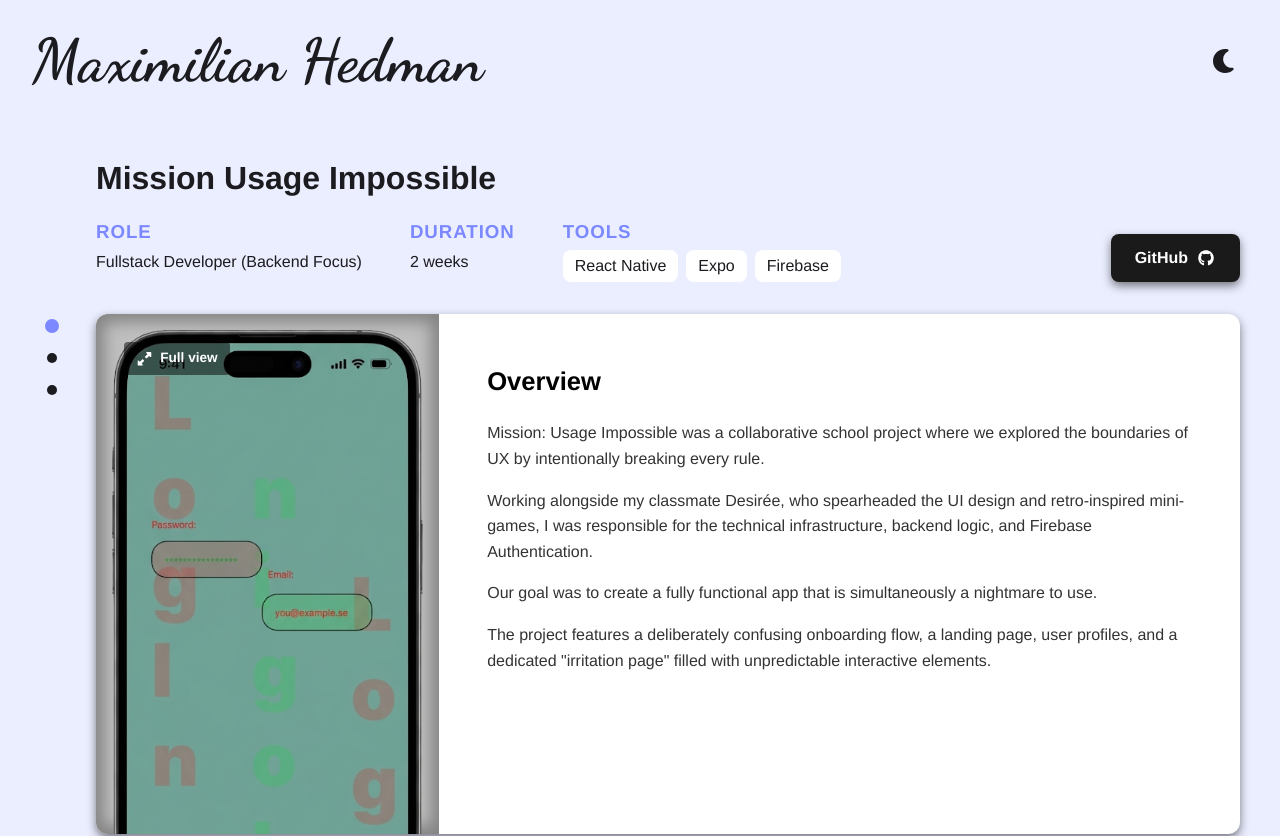
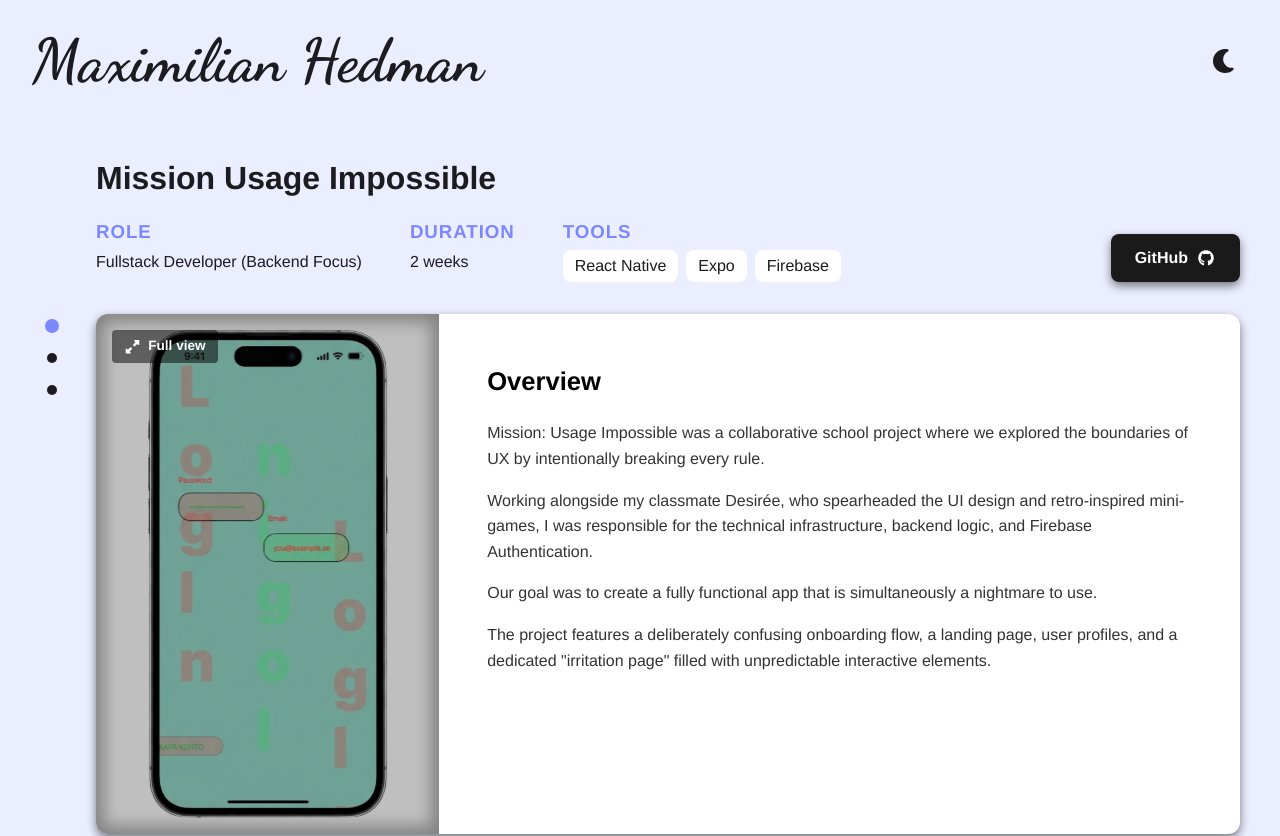
Before and after one commit to Antarcticz/Portfolio, a React (Vite) app: page /project/mission-usage-impossible in a window 1280 px wide. Shown: the top 836 px of the page. Built offline with nearby package versions, Linux system fonts and the light colour scheme.

Commit message:
FIX: Position

```diff
--- a/src/pages/ProjectDetails/ProjectDetails.scss
+++ b/src/pages/ProjectDetails/ProjectDetails.scss
@@ -231,6 +231,8 @@
 
                 .preview-image-wrapper {
                     display: grid;
+                    grid-template-columns: minmax(0, 1fr);
+                    grid-template-rows: minmax(0, 1fr);
                     width: 100%;
                     height: 100%;
                     cursor: pointer;
@@ -242,10 +244,12 @@
                     }
 
                     .preview-image {
+                        place-self: center;
                         max-width: 100%;
                         max-height: 100%;
-                        object-fit: fill;
+                        object-fit: contain;
                         padding: 1rem;
+                        box-sizing: border-box;
 
                         @media (min-width: 768px) {
                             width: 100%;
@@ -277,7 +281,7 @@
                     .expand-badge-slot {
                         align-self: start;
                         justify-self: start;
-                        padding: 1.75rem;
+                        padding: 1rem;
                         pointer-events: none;
                     }
 
```
